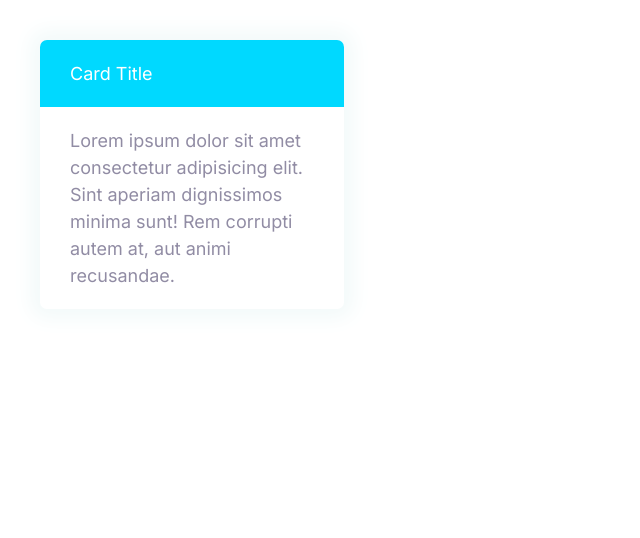
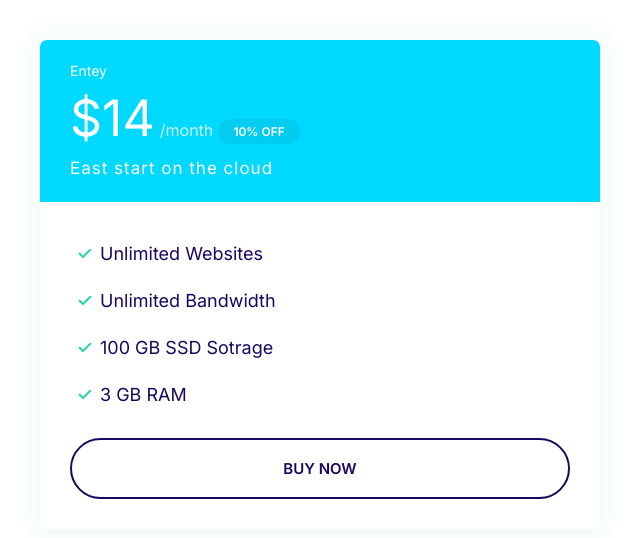
Before and after one commit to Hend-Web/hendo, a plain HTML site: page index.html in a window 1280 px wide. Shown: the whole page, without its empty margins (0-640 px from the left). Drawn offline with Linux system fonts and the light colour scheme.

Commit message:
Plan components implementation.

```diff
--- a/css/styles.css
+++ b/css/styles.css
@@ -93,6 +93,7 @@ a{
 }
 .badge--small{
     font-size: 1.6rem;
+    padding: 0.5rem 1.5rem;
 }
 @media screen and (min-width:1024px) {
     .badge{
@@ -242,3 +243,48 @@ a{
     background: var(--color-secondary);
     color: #fff;
 }
+.card-secondary .badge--secondary{
+    background: #02cdf1;
+}
+/* Plan */
+.plan-name{
+    color:#fff;
+    margin: 0;
+    font-weight: 500;
+    font-size: 2.4rem;
+
+}
+.plan-price{
+    font-size: 6rem;
+}
+.plan-billing-cycle{
+    font-size: 2.4rem;
+    font-weight: 300;
+    opacity: 0.8;
+}
+.plan-description{
+    font-size: 2rem;
+    font-weight: 300;
+    letter-spacing: 1px;
+    display: block;
+}
+.plan .list__item{
+    margin-bottom: 2rem ;
+}
+@media screen and (min-width:1024px) {
+    .container{
+        width: 50%;
+    }
+    .plan-name{
+        font-size: 1.4rem;
+    }
+    .plan-price{
+        font-size: 5rem;
+    }
+    .plan-billing-cycle{
+        font-size: 1.6rem;
+    }
+    .plan-description{
+        font-size: 1.7rem;
+    }
+}
--- a/index.html
+++ b/index.html
@@ -11,12 +11,25 @@
       <link rel="stylesheet" href="css/styles.css">
   </head>
   <body>
-    <div style="width: 30%; padding: 4rem;">
-      <div class="card card-secondary">
-        <header class="card-header">Card Title</header>
-        <div class="card-body">
-          Lorem ipsum dolor sit amet consectetur adipisicing elit.
-          Sint aperiam dignissimos minima sunt! Rem corrupti autem at, aut animi recusandae.
+    <div class="container" style="padding: 4rem;">
+      <div class="plan">
+        <div class="card card-secondary">
+          <header class="card-header">
+            <h3 class="plan-name">Entey</h3>
+            <span class="plan-price">$14</span>
+            <span class="plan-billing-cycle">/month</span>
+            <span class="badge badge--secondary badge--small">10% OFF</span>
+            <span class="plan-description">East start on the cloud</span>
+          </header>
+          <div class="card-body">
+            <ul class="list list__tick">
+              <li class="list__item">Unlimited Websites</li>
+              <li class="list__item">Unlimited Bandwidth</li>
+              <li class="list__item">100 GB SSD Sotrage</li>
+              <li class="list__item">3 GB RAM</li>
+            </ul>
+            <button class="btn btn--outline btn--block">Buy Now</button>
+          </div>
         </div>
       </div>
     </div>
```
Also changed, not shown: components/plans.html (added, +22 -0 lines).
